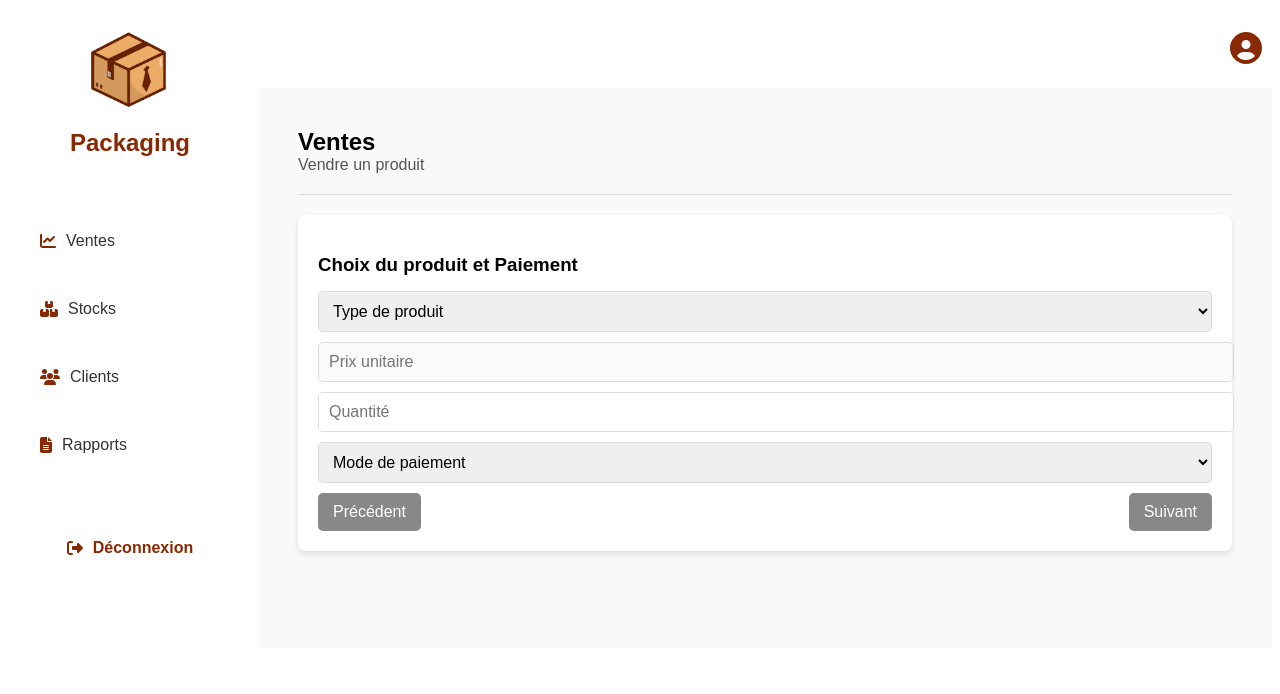
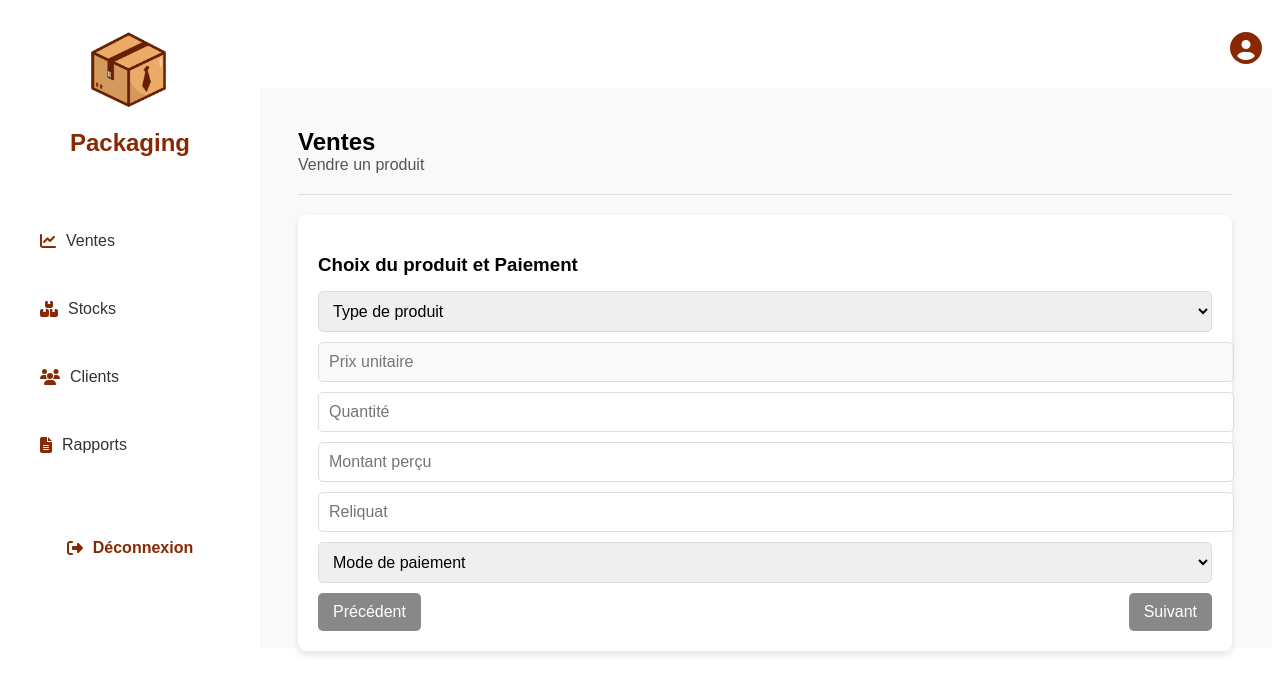
Before and after one commit to AngeAugustin/Front_packaging, a React (Create React App) app: page /Vendre in a window 1280 px wide. Both pictures are taken after a click on the button "Suivant". Shown: the top 694 px of the page. Built offline with nearby package versions, Linux system fonts and the light colour scheme.

Commit message:
Ajout corrections 2

```diff
--- a/src/Pages/Vendre.js
+++ b/src/Pages/Vendre.js
@@ -366,6 +366,20 @@ const Vendre = () => {
               onChange={handleChange}
               style={styles.input}
             />
+            <input
+              name="montantPercu"
+              placeholder="Montant perçu"
+              value={formData.montantPercu}
+              onChange={handleChange}
+              style={styles.input}
+            />
+            <input
+              name="reliquat"
+              placeholder="Reliquat"
+              value={formData.reliquat}
+              onChange={handleChange}
+              style={styles.input}
+            />
             <select
               name="paymentMode"
               value={formData.paymentMode}
```
